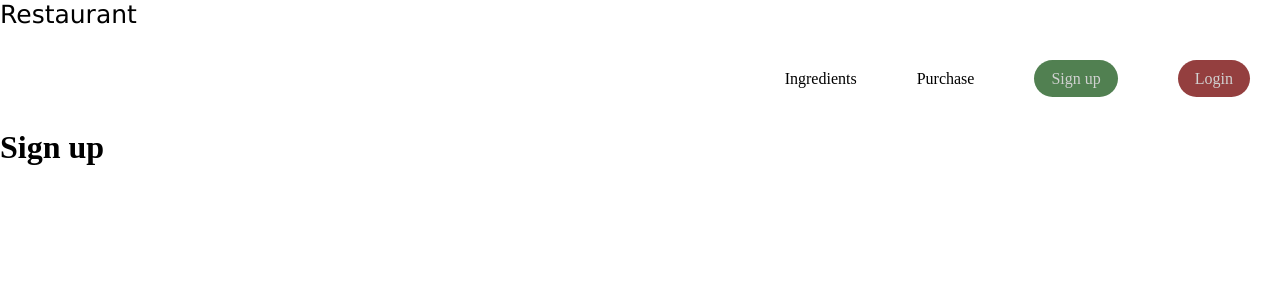
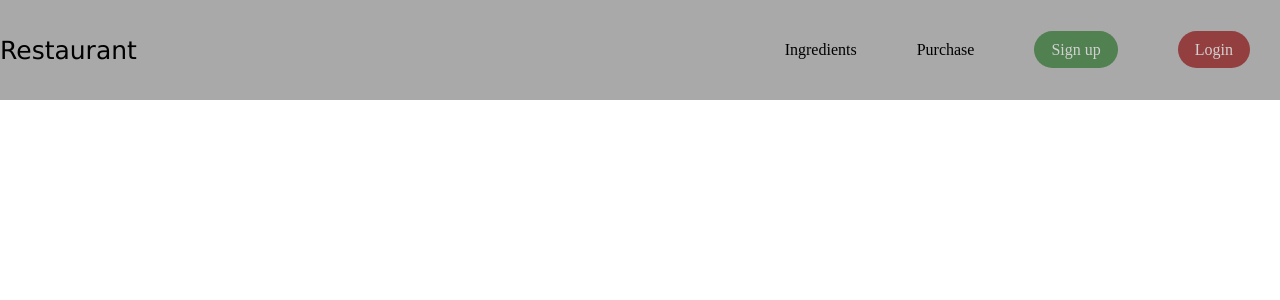
Before and after one commit to AliRM27/Restaurant, a Django app: page /signup/ in a window 1280 px wide. Shown: the top 300 px of the page. Run offline with Django 4.2, Linux system fonts and the light colour scheme.

Commit message:
"update"

```diff
--- a/inventory/templates/inventory/base.html
+++ b/inventory/templates/inventory/base.html
@@ -7,6 +7,7 @@
         <meta name="description" content="">
         <meta name="viewport" content="width=device-width, initial-scale=1">
         <link rel="stylesheet" href="{% static 'css/styles.css' %}">
+
     </head>
     <body>
         <nav>
--- a/inventory/templates/inventory/login_page.html
+++ b/inventory/templates/inventory/login_page.html
@@ -1,5 +1,4 @@
 {% extends "inventory/base.html" %}
 
 {% block title %}Login{% endblock title %}
-
 {% block content %}Login page{% endblock content %}
--- a/inventory/templates/inventory/next.html
+++ b/inventory/templates/inventory/next.html
@@ -1,7 +1,6 @@
 {% extends "inventory/base.html" %}
 
 {% block title %}Next{% endblock title %}
-
 
 {% block content %}
 <h1>Hello Next</h1>
--- a/inventory/templates/inventory/sign_up_page.html
+++ b/inventory/templates/inventory/sign_up_page.html
@@ -1,10 +1,9 @@
 {% extends "inventory/base.html" %}
 
 {% block title %}Sign up{% endblock title %}
-
 {% block content %}
 <div class='containerS'>
-    <h1>Sign up</h1>
+
 </div>
 
 {% endblock content %}
--- a/static/css/styles.css
+++ b/static/css/styles.css
@@ -5,6 +5,14 @@
 a{
     text-decoration-line: none;
 
+}
+nav{
+    display: flex;
+    flex-direction: row;
+    justify-content: space-between;
+    align-items: center;
+    background-color: darkgray;
+    height: 100px;
 }
 
 ul{
```
